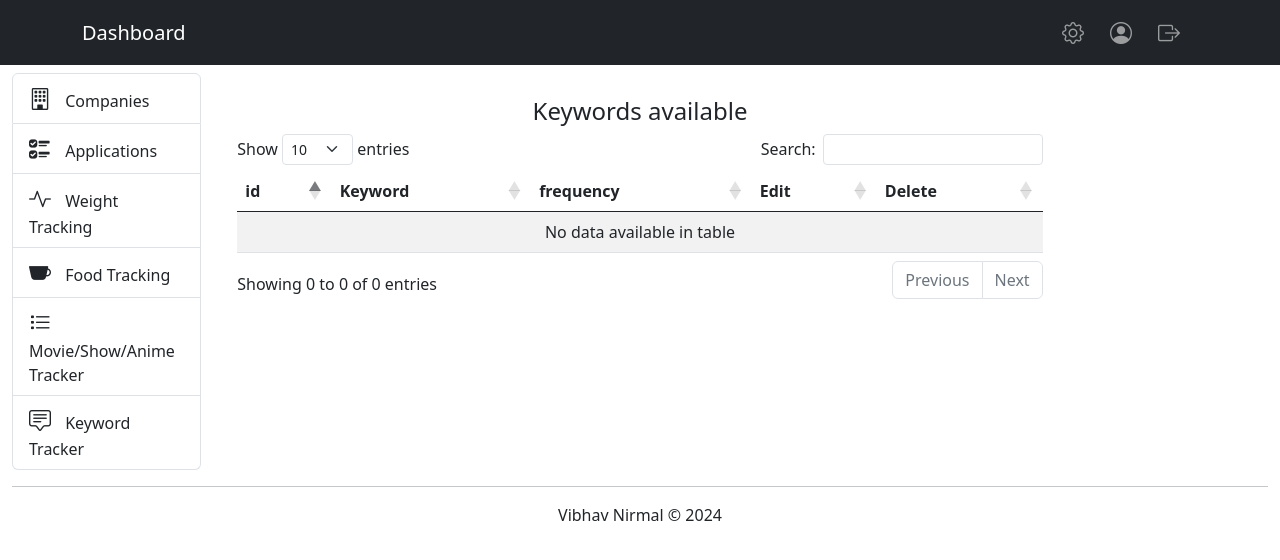
After one commit to vibhavnirmal/personalweb, a Flask app: page /keywords/view_keywords in a window 1280 px wide. The commit adds this page. Shown: the top 560 px of the page. Run offline with Flask 3, Linux system fonts and the light colour scheme; data that the repository does not hold is empty; parts of the project's set-up code (start-up, migrations or seed data) failed here and were passed over; some libraries are stand-ins or nearby versions.

Commit message:
added a new tab to see keywords

```diff
--- a/application/__init__.py
+++ b/application/__init__.py
@@ -1,5 +1,6 @@
 from flask import Flask
 from flask_migrate import Migrate
+from flask_cors import CORS
 
 from .extensions import db
 
@@ -8,9 +9,12 @@
 from .routes.dashboard import dashboard
 from .routes.weights import my_weight_tracking
 from .routes.food import food_track
+from .routes.track import my_watchlist
+from .routes.keywords import my_keywords
 
 def create_app(config_file='config.py'):
     app = Flask(__name__)
+    CORS(app)
 
     app.config.from_pyfile(config_file)
 
@@ -23,5 +27,7 @@
     app.register_blueprint(dashboard)
     app.register_blueprint(my_weight_tracking)
     app.register_blueprint(food_track)
+    app.register_blueprint(my_keywords)
+    app.register_blueprint(my_watchlist)
 
     return app
--- a/application/forms.py
+++ b/application/forms.py
@@ -38,8 +38,8 @@
 
 
 class ApplicationForm(FlaskForm):
+    position = StringField('Position / Title', render_kw={"placeholder": "Position / Title"})
     company = StringField('Company Name', validators=[DataRequired()], render_kw={"placeholder": "Company Name"})
-    position = StringField('Position / Title', render_kw={"placeholder": "Position / Title"})
     date = DateField('Date', render_kw={"placeholder": "Date"})
     link = URLField('Link to Job Posting', render_kw={"placeholder": "Link to Job Posting"})
     email_given = SelectField('Email Given', choices=[('Outlook', 'Outlook'), ('Gmail', 'Gmail'), ('Proton', 'Proton'), ('Other', 'Other')])
@@ -62,3 +62,7 @@
     weight = FloatField("Weight", validators=[DataRequired()], render_kw={"placeholder": "Weight"})
     date_added = DateField("Date", render_kw={"placeholder": "Date"})
     submit = SubmitField("Submit")
+
+class SearchMoshanForm(FlaskForm):
+    search_term = StringField("Search Term", validators=[DataRequired()], render_kw={"placeholder": "Search Movie/Show/Anime"})
+    submit = SubmitField("Search")
--- a/application/routes/companies.py
+++ b/application/routes/companies.py
@@ -100,6 +100,7 @@
             company.careers_page = form.career_page_url.data
             company.about = form.description.data
             company.types = form.types.data
+            company.industry = form.industry.data
 
             company.logo = form.logo.data
             company.linkedin = form.linkedin.data
@@ -128,6 +129,7 @@
         form.career_page_url.data = company.careers_page
         form.description.data = company.about
         form.types.data = company.types
+        form.industry.data = company.industry
 
         form.logo.data = company.logo
         form.linkedin.data = company.linkedin
--- /dev/null
+++ b/application/routes/keywords.py
@@ -0,0 +1,13 @@
+from flask import Blueprint, render_template, request, redirect, url_for, flash
+
+from ..models.keywords import Keyword, KeywordAssociation
+
+from ..extensions import db
+
+my_keywords = Blueprint('my_keywords', __name__, url_prefix='/keywords')
+
+@my_keywords.route('/view_keywords', methods=['GET'])
+def view_keywords():
+    all_data = Keyword.query.all()
+    print(all_data)
+    return render_template('keywords/view_kws.html', title='View Keywords', files=all_data)
--- /dev/null
+++ b/application/templates/keywords/view_kws.html
@@ -0,0 +1,48 @@
+{% extends "layout.html" %}
+
+{% block content %}
+
+<div class="container-fluid mt-4">
+    <h4 class="text-center">Keywords available</h4>
+    <div class="table-responsive">
+        <table id="example" class="table table-striped align-middle" style="width:100%">
+            <thead>
+                <tr>
+                    <th>id</th>
+                    <th>Keyword</th>
+                    <th>frequency</th>
+                    <th>Edit</th>
+                    <th>Delete</th>
+                </tr>
+            </thead>
+
+            <tbody>
+                {% for file in files %}
+                    <tr>
+                        <td>{{ file.id }}</td>
+                        <td>{{ file.keyword }}</td>
+                        <td>{{ file.frequency }}</td>
+                        <td>
+                            <a href="/edit_kw/{{ file.id }}">
+                                <button class="btn btn-primary btn-sm" type="button">
+                                    <i class="bi bi-pencil-square"></i>
+                                </button>
+                            </a>
+                        </td>
+
+                        <td>
+                            <a href="/delete_kw/{{ file.id }}">
+                                <button class="btn btn-danger btn-sm" type="button">
+                                    <i class="bi bi-trash"></i>
+                                </button>
+                            </a>
+                        </td>
+                    </tr>
+                {% endfor %}
+            </tbody>
+        </table>
+    </div>
+</div>
+
+
+{% endblock %}
--- a/application/templates/layout.html
+++ b/application/templates/layout.html
@@ -66,6 +66,14 @@
                         <i class="bi bi-cup-fill navIcons"></i>
                         Food Tracking
                     </a>
+                    <a href="{{ url_for('my_watchlist.search_moshan') }}" class="list-group-item list-group-item-action">
+                        <i class="bi bi-list-task navIcons"></i>
+                        Movie/Show/Anime Tracker
+                    </a>
+                    <a href="{{ url_for('my_keywords.view_keywords') }}" class="list-group-item list-group-item-action">
+                        <i class="bi bi-chat-square-text navIcons"></i>
+                        Keyword Tracker
+                    </a>
                 </div>
             </div>
 
--- a/application/utils.py
+++ b/application/utils.py
@@ -1,3 +1,4 @@
+from hmac import new
 from .extensions import db
 from .models.companies import Company
 from .models.keywords import Keyword, KeywordAssociation
@@ -65,6 +66,7 @@
                     db.session.add(new_keyword)
                     db.session.flush()
 
+                if not keyword_exists:
                     new_keyword_association = KeywordAssociation(keyword_id=new_keyword.id, application_id=application_id)
                     db.session.add(new_keyword_association)
 
--- a/requirements.txt
+++ b/requirements.txt
@@ -2,6 +2,8 @@
 flask-sqlalchemy
 flask-migrate
 flask-wtf
+flask-cors
 psycopg2
 ollama
 matplotlib
+tmdbsimple
```
Also changed, not shown: application/models/appkeywords.py (deleted, +0 -7 lines), application/models/keywords.py (+4 -3 lines), 1 other file.
